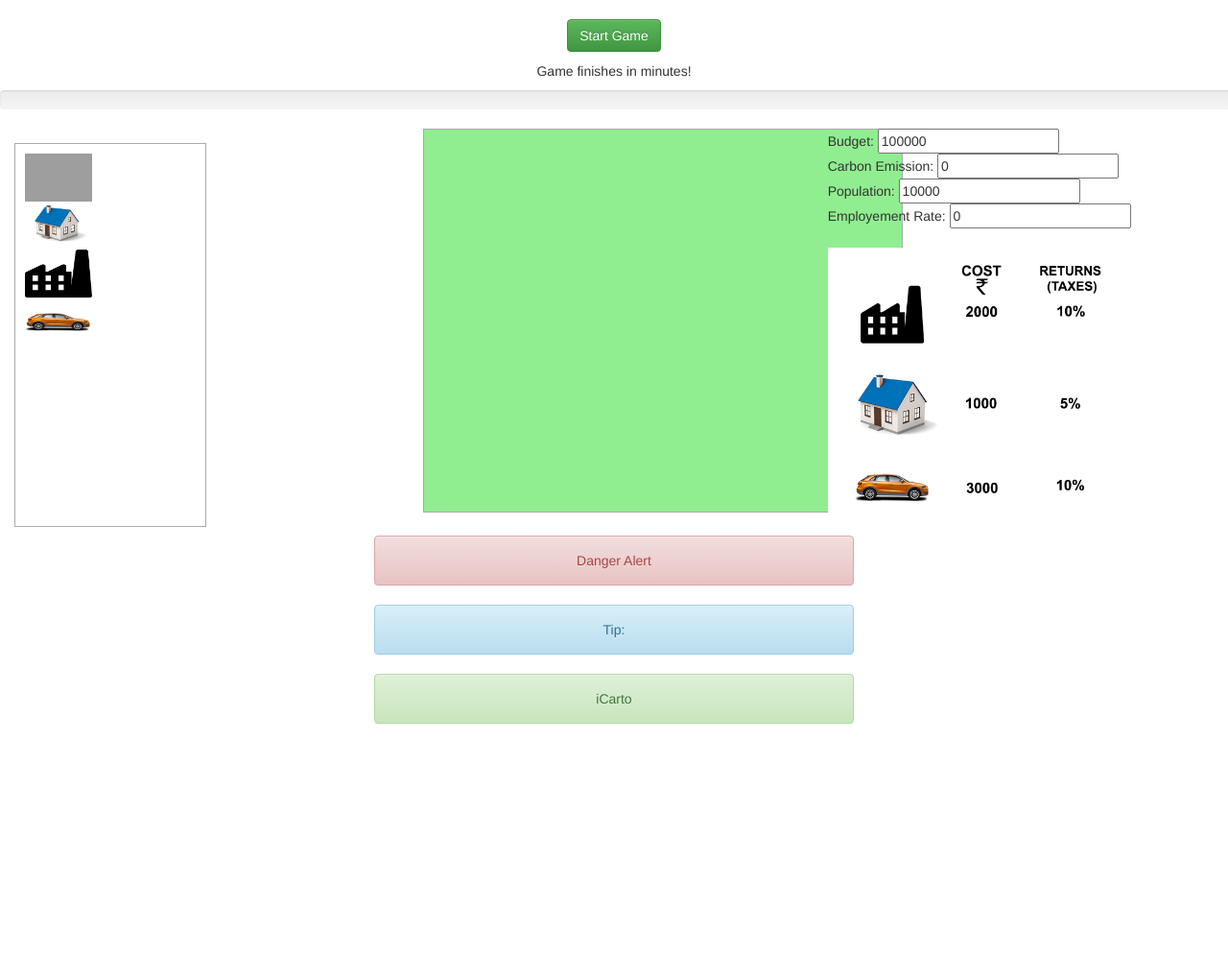
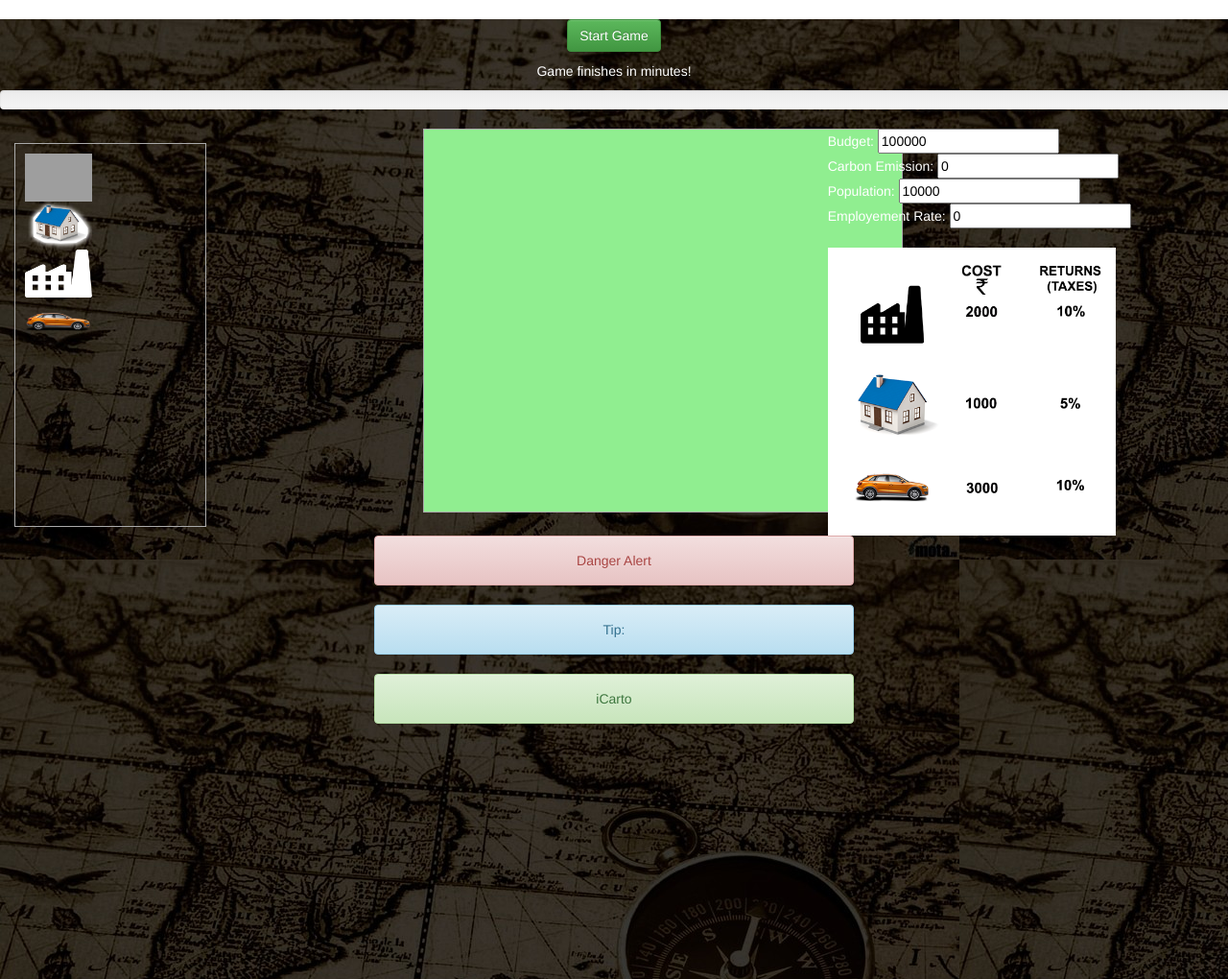
Before and after one commit to ShreekanthNadig/Juincubator_hackathon, a Django app: template templates/demo.html in a window 1280 px wide; the page is wider, and only the part inside the window is pictured. Shown: the part 52-1072 px from the top of that part at 96% size. Before the commit the page ends 806 px from the top of that part, so only its background shows below. Run offline with Django 3.2, Linux system fonts and the light colour scheme; the template is opened without the code that fills it, so the values that code supplies are empty; grey boxes are pictures that could not be loaded.

Commit message:
Final Commit. Added background image with transparency

```diff
--- a/templates/base.html
+++ b/templates/base.html
@@ -38,7 +38,7 @@
 	        <li class="dropdown">
 	          <a href="#" class="dropdown-toggle" data-toggle="dropdown" role="button" aria-expanded="false">Account <span class="caret"></span></a>
 	          <ul class="dropdown-menu" role="menu">
-	            <li><a href="/home">home</a></li>
+	            <li><a href="/home">Play Game</a></li>
 	            <li><a href="/">See game rules</a></li>
 	            <li><a href="#">About us</a></li>
 	            <li class="divider"></li>
--- a/templates/demo.html
+++ b/templates/demo.html
@@ -11,6 +11,7 @@
     border: 1px solid #aaaaaa;
     overflow-y: scroll;
 }
+
 #droptarget_left{
     width: 200px;
 }
@@ -28,17 +29,24 @@
 #tips{
     column-count: 8
 }
+#div_with_bg{
+    position:relative;
+    background-image: url(../static/images/background_page.jpg);
+    /*opacity: 0.1;*/
+    /*background: rgba(204, 204, 204, 0.5);*/
+    height: 1000px;
+}
 </style>
 </head>
 
+<div id="div_with_bg" >
 <body>
-
 <center>
 <div id="top_instruction">
 <button type="button" onclick="start_timer()" class="btn btn-success">Start Game</button>
 </div>
 
-<div style="margin: 10px">Game finishes in <span id="time"></span> minutes!</div>
+<div style="margin: 10px; color:white">Game finishes in <span id="time"></span> minutes!</div>
 
 <div class="progress" style="width: 1500px">
   <div id="one" class="progress-bar progress-bar-success" style="width: 0%">
@@ -71,7 +79,7 @@
 
 <br />
 
-<img id="drag7" src="../static/images/Industry.png" draggable="true" width="70" height="50" name="industry">
+<img id="drag7" src="../static/images/download.png" draggable="true" width="70" height="50" name="industry">
 
 <br />
 
@@ -84,14 +92,14 @@
 <div style="background-color: lightgreen" class="droptarget" id="droptarget_right"></div>
 
 <div class="parameters">
-<form class="parameters" action="/action_page.php">
-  Budget: <input type="text" id="budget" name="country" value="100000" readonly><br>
+<form class="parameters" action="/action_page.php"  style="color:white">
+  Budget: <input type="text" id="budget" name="country" value="100000"  style="color:black" readonly><br>
 
-  Carbon Emission: <input type="text" id="carbon" name="country" value="0" readonly><br>
+  Carbon Emission: <input type="text" id="carbon" name="country" value="0"  style="color:black" readonly><br>
 
-  Population: <input type="text" id="population" name="country" value="10000" readonly><br>
+  Population: <input type="text" id="population" name="country" value="10000"  style="color:black" readonly><br>
 
-  Employement Rate: <input type="text" id="employment" name="country" value="0" readonly><br>
+  Employement Rate: <input type="text" id="employment" name="country" value="0"  style="color:black" readonly><br>
 </form> <br />
 <img src="../static/images/key.png" height="300px">
 </div>
@@ -105,15 +113,12 @@
 <center>
     <div id="tip_message" style="width:500px" class="alert alert-info" role="alert">Tip:</div>
 </center>
-</div>
 
-</div>
 <center>
     <div id="alert_message" style="width:500px" class="alert alert-success" role="alert">iCarto</div>
 </center>
+</body>
 </div>
-
-
 
 <script>
 var budget = document.getElementById("budget").value;
@@ -233,7 +238,7 @@ document.addEventListener("drop", function(event) {
 
             if(dropped_element_name == "tree"){
                 parameter_values[0]++;
-                var carbon_new = parseFloat(carbon, 10) - parseFloat(carbon, 10) * 0.05;
+                var carbon_new = parseFloat(carbon, 10) - 0.05;
                 document.getElementById("carbon").value = carbon_new;
                 carbon = parseFloat(carbon_new, 10);
             }
```
Also changed, not shown: README.md, static/images/Industry.png, static/images/Industrya.png (added), static/images/background_page.jpg (added), static/images/download.png (added).
